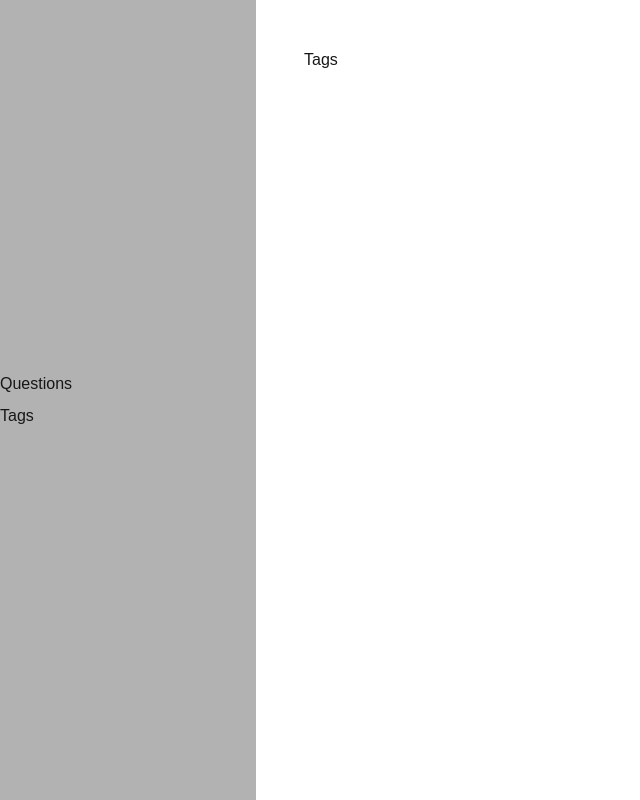
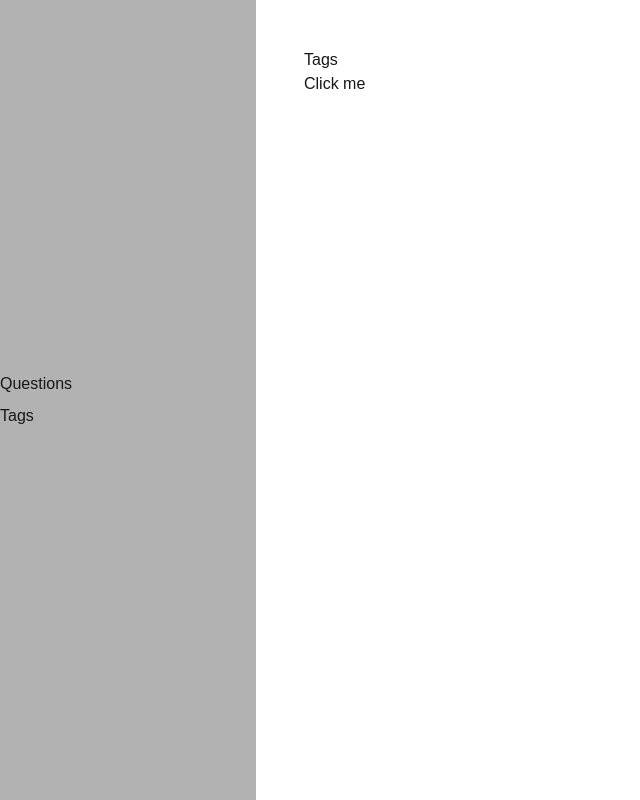
Before and after one commit to AngelZatch/hurribrain, a Next.js app in the folder packages/admin/: page /dashboard/tags in a window 1280 px wide. Shown: the whole page, without its empty margins (0-640 px from the left). Built offline with nearby package versions, Linux system fonts and the light colour scheme; no server answers.

Commit message:
feat: postcss tailwind

```diff
--- a/packages/admin/package.json
+++ b/packages/admin/package.json
@@ -20,10 +20,11 @@
     "@types/node": "^20",
     "@types/react": "^18",
     "@types/react-dom": "^18",
+    "autoprefixer": "^10.4.20",
     "eslint": "^8",
     "eslint-config-next": "14.2.15",
-    "postcss": "^8",
-    "tailwindcss": "^3.4.1",
+    "postcss": "^8.4.47",
+    "tailwindcss": "^3.4.14",
     "typescript": "^5"
   }
 }
--- a/packages/admin/src/app/dashboard/tags/page.tsx
+++ b/packages/admin/src/app/dashboard/tags/page.tsx
@@ -1,9 +1,22 @@
+"use client";
+import Button from "./../../ui/components/button";
+import fetcher from "../../api/fetcher";
+import useSWR from "swr";
+
 const Tags = () => {
+  const { data, error, isLoading } = useSWR(
+    "http://localhost:8080/tags",
+    fetcher
+  );
+
+  console.log(data, error, isLoading);
+
   return (
     <div>
       <h1>Tags</h1>
+      <Button />
     </div>
   );
-}
+};
 
 export default Tags;
--- a/packages/admin/src/app/layout.tsx
+++ b/packages/admin/src/app/layout.tsx
@@ -1,6 +1,6 @@
 import type { Metadata } from "next";
 import localFont from "next/font/local";
-import "./ui/globals.css";
+import "./globals.css";
 
 const geistSans = localFont({
   src: "./fonts/GeistVF.woff",
@@ -24,7 +24,7 @@ export default function RootLayout({
   children: React.ReactNode;
 }>) {
   return (
-    <html lang="en">
+    <html lang="fr">
       <body
         className={`${geistSans.variable} ${geistMono.variable} antialiased`}
       >
--- /dev/null
+++ b/packages/admin/src/app/ui/components/button.tsx
@@ -0,0 +1,5 @@
+const Button = () => {
+  return <button>Click me</button>;
+};
+
+export default Button;
```
Also changed, not shown: packages/admin/src/app/globals.css (renamed from packages/admin/src/app/ui/globals.css), 1 other file (tests, documents, lock files or other folders).
